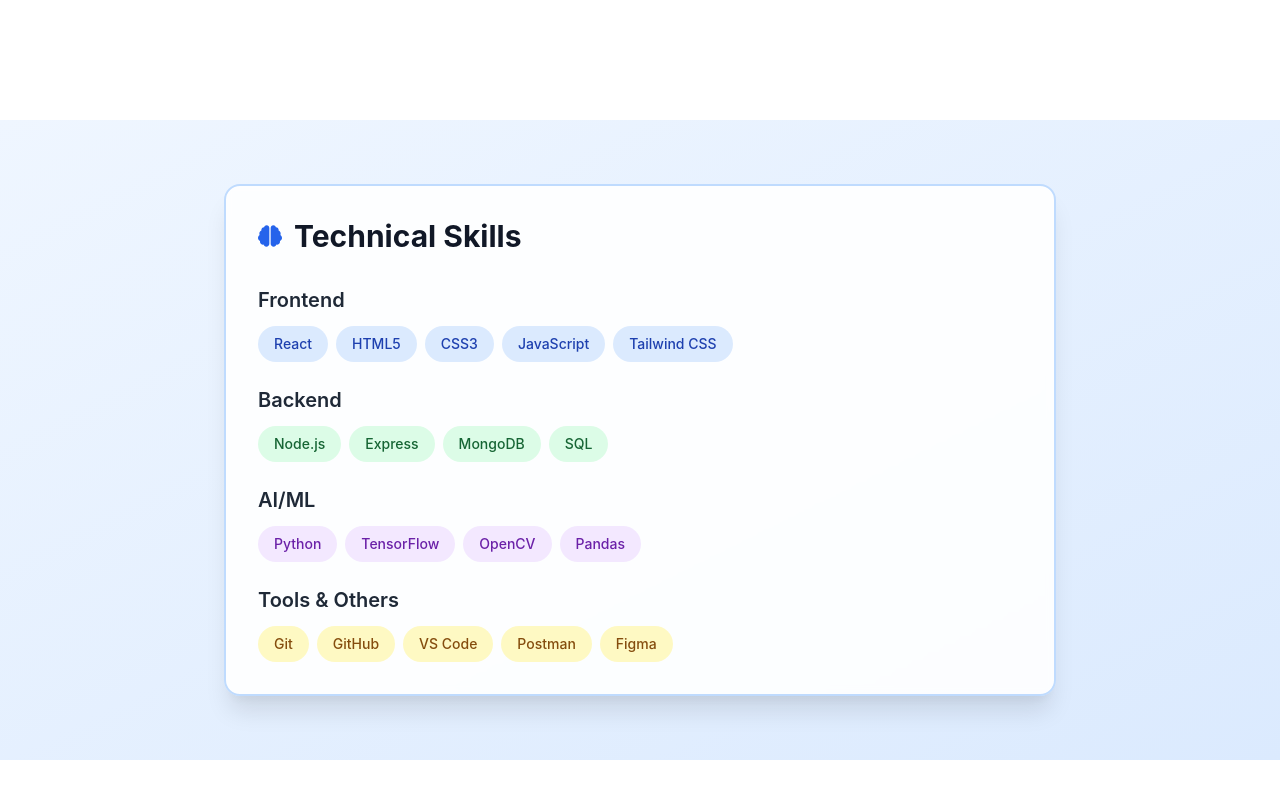
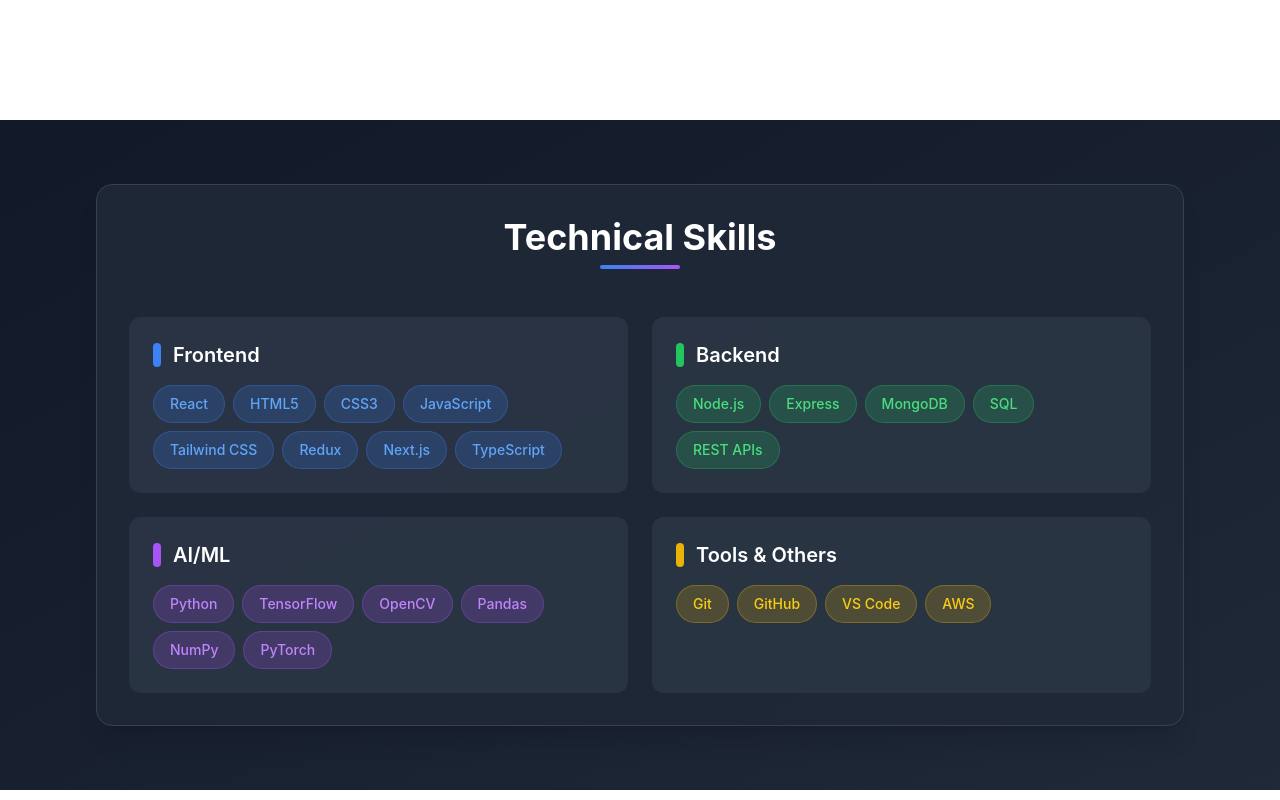
Before and after one commit to SubhamPrasadAchary/PORTFOLIO, a React (Vite) app: page / in a window 1280 px wide. Shown: the part 520-1320 px from the top of the page. Built offline with nearby package versions, Linux system fonts and the light colour scheme.

Commit message:
updated the technical skills section to match image's style.

```diff
--- a/src/components/About.jsx
+++ b/src/components/About.jsx
@@ -4,66 +4,73 @@
 
 const About = () => {
   return (
-    <section className="py-16 bg-gradient-to-br from-blue-50 to-blue-100 dark:from-gray-800 dark:to-gray-900 relative z-10">
-      <div className="max-w-4xl mx-auto px-4 sm:px-6 lg:px-8 relative">
+    <section className="py-16 bg-gradient-to-br from-gray-900 to-gray-800 relative z-10">
+      <div className="max-w-6xl mx-auto px-4 sm:px-6 lg:px-8 relative">
         <motion.div
           initial={{ opacity: 0, y: 20 }}
           whileInView={{ opacity: 1, y: 0 }}
           transition={{ duration: 0.6 }}
           viewport={{ once: true }}
-          className="bg-white/90 dark:bg-gray-800/95 backdrop-blur-sm rounded-2xl shadow-2xl overflow-visible p-8 border-2 border-blue-200 dark:border-blue-900 relative z-20"
-          style={{
-            minHeight: '500px',
-            boxShadow: '0 20px 25px -5px rgba(0, 0, 0, 0.1), 0 10px 10px -5px rgba(0, 0, 0, 0.04)',
-            transform: 'translateZ(0)' // Force hardware acceleration
-          }}
+          className="bg-gray-800/95 backdrop-blur-sm rounded-2xl shadow-xl overflow-visible p-8 border border-gray-700 relative z-20"
         >
-          <div className="flex items-center mb-8">
-            <FaBrain className="text-2xl text-blue-600 mr-3" />
-            <h2 className="text-3xl font-bold text-gray-900 dark:text-white">
+          <div className="text-center mb-12">
+            <h2 className="text-3xl md:text-4xl font-bold text-white mb-2">
               Technical Skills
             </h2>
+            <div className="w-20 h-1 bg-gradient-to-r from-blue-500 to-purple-500 mx-auto rounded-full"></div>
           </div>
 
-          <div className="space-y-6">
-            <div>
-              <h3 className="text-xl font-semibold text-gray-800 dark:text-white mb-3">Frontend</h3>
+          <div className="grid grid-cols-1 md:grid-cols-2 gap-6">
+            <div className="bg-gray-700/50 p-6 rounded-xl">
+              <h3 className="text-xl font-semibold text-white mb-4 flex items-center">
+                <span className="w-2 h-6 bg-blue-500 rounded-full mr-3"></span>
+                Frontend
+              </h3>
               <div className="flex flex-wrap gap-2">
-                {['React', 'HTML5', 'CSS3', 'JavaScript', 'Tailwind CSS'].map((skill) => (
-                  <span key={skill} className="px-4 py-2 bg-blue-100 dark:bg-blue-900/50 text-blue-800 dark:text-blue-200 text-sm rounded-full font-medium">
+                {['React', 'HTML5', 'CSS3', 'JavaScript', 'Tailwind CSS', 'Redux', 'Next.js', 'TypeScript'].map((skill) => (
+                  <span key={skill} className="px-4 py-2 bg-blue-500/20 text-blue-400 text-sm font-medium rounded-full border border-blue-500/30 hover:bg-blue-500/30 transition-colors">
                     {skill}
                   </span>
                 ))}
               </div>
             </div>
 
-            <div>
-              <h3 className="text-xl font-semibold text-gray-800 dark:text-white mb-3">Backend</h3>
+            <div className="bg-gray-700/50 p-6 rounded-xl">
+              <h3 className="text-xl font-semibold text-white mb-4 flex items-center">
+                <span className="w-2 h-6 bg-green-500 rounded-full mr-3"></span>
+                Backend
+              </h3>
               <div className="flex flex-wrap gap-2">
-                {['Node.js', 'Express', 'MongoDB', 'SQL'].map((skill) => (
-                  <span key={skill} className="px-4 py-2 bg-green-100 dark:bg-green-900/50 text-green-800 dark:text-green-200 text-sm rounded-full font-medium">
+                {['Node.js', 'Express', 'MongoDB', 'SQL', 'REST APIs'].map((skill) => (
+                  <span key={skill} className="px-4 py-2 bg-green-500/20 text-green-400 text-sm font-medium rounded-full border border-green-500/30 hover:bg-green-500/30 transition-colors">
                     {skill}
                   </span>
                 ))}
               </div>
             </div>
 
-            <div>
-              <h3 className="text-xl font-semibold text-gray-800 dark:text-white mb-3">AI/ML</h3>
+            <div className="bg-gray-700/50 p-6 rounded-xl">
+              <h3 className="text-xl font-semibold text-white mb-4 flex items-center">
+                <span className="w-2 h-6 bg-purple-500 rounded-full mr-3"></span>
+                AI/ML
+              </h3>
               <div className="flex flex-wrap gap-2">
-                {['Python', 'TensorFlow', 'OpenCV', 'Pandas'].map((skill) => (
-                  <span key={skill} className="px-4 py-2 bg-purple-100 dark:bg-purple-900/50 text-purple-800 dark:text-purple-200 text-sm rounded-full font-medium">
+                {['Python', 'TensorFlow', 'OpenCV', 'Pandas', 'NumPy', 'PyTorch'].map((skill) => (
+                  <span key={skill} className="px-4 py-2 bg-purple-500/20 text-purple-400 text-sm font-medium rounded-full border border-purple-500/30 hover:bg-purple-500/30 transition-colors">
                     {skill}
                   </span>
                 ))}
               </div>
             </div>
 
-            <div>
-              <h3 className="text-xl font-semibold text-gray-800 dark:text-white mb-3">Tools & Others</h3>
+            <div className="bg-gray-700/50 p-6 rounded-xl">
+              <h3 className="text-xl font-semibold text-white mb-4 flex items-center">
+                <span className="w-2 h-6 bg-yellow-500 rounded-full mr-3"></span>
+                Tools & Others
+              </h3>
               <div className="flex flex-wrap gap-2">
-                {['Git', 'GitHub', 'VS Code', 'Postman', 'Figma'].map((skill) => (
-                  <span key={skill} className="px-4 py-2 bg-yellow-100 dark:bg-yellow-900/50 text-yellow-800 dark:text-yellow-200 text-sm rounded-full font-medium">
+                {['Git', 'GitHub', 'VS Code', 'AWS'].map((skill) => (
+                  <span key={skill} className="px-4 py-2 bg-yellow-500/20 text-yellow-400 text-sm font-medium rounded-full border border-yellow-500/30 hover:bg-yellow-500/30 transition-colors">
                     {skill}
                   </span>
                 ))}
```
